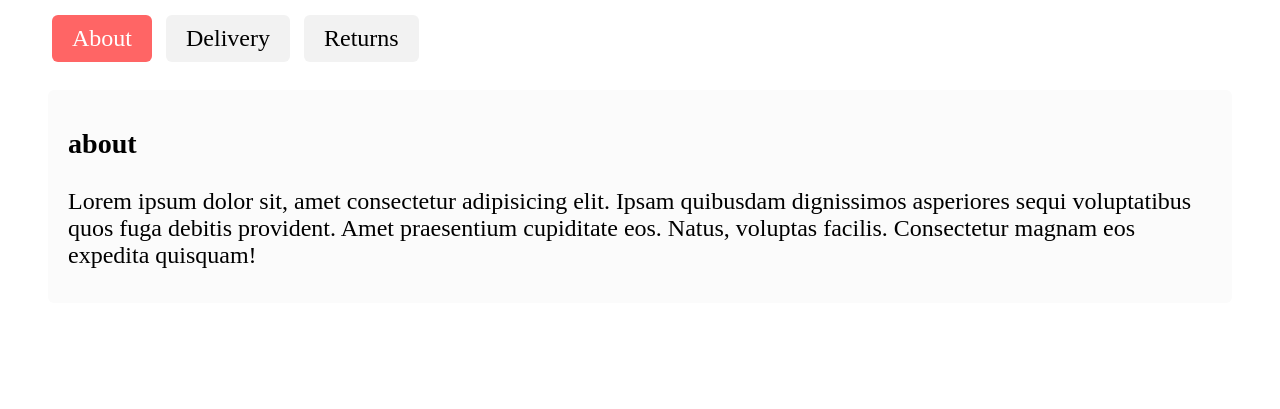
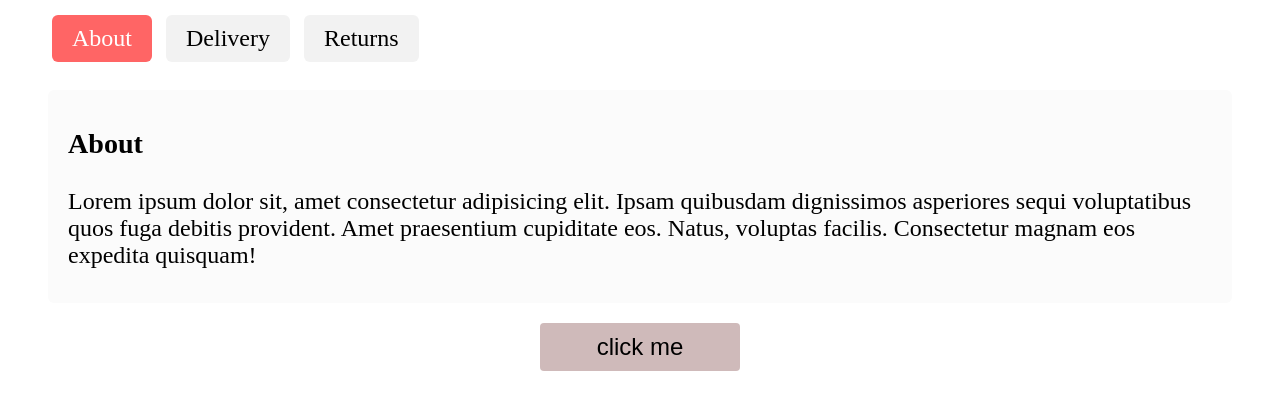
Before and after one commit to Vidhi0229/UI-Library, a website built with webpack: page index.html in a window 1280 px wide. Shown: the part 421-830 px from the top of the page. Before the commit the page ends 800 px from the top, so only its background shows below. Built offline with nearby package versions, Linux system fonts and the light colour scheme.

Commit message:
Added Html template for snackbar

```diff
--- a/index.html
+++ b/index.html
@@ -6,6 +6,17 @@
     <style>
         body{font-size: 1.5em; }
         .container{ margin: 40px; margin-top: 60px;}
+        button{
+            width: 200px;
+            background: #cfbaba;
+            padding: 10px;
+            margin: 20px auto;
+            border: none;
+            border-radius: 4px;
+            font-size: 1em;
+            cursor: pointer;
+            display: block;
+        }
     </style>
 </head>
 <body>
@@ -46,23 +57,26 @@
                 <li class="trigger" data-target="#returns">Returns</li>
             </ul>
             <div id="about" class="content active">
-                <h3>about</h3>
+                <h3>About</h3>
                 <p>Lorem ipsum dolor sit, amet consectetur adipisicing elit. Ipsam quibusdam dignissimos
                     asperiores sequi voluptatibus quos fuga debitis provident. Amet praesentium cupiditate
                     eos. Natus, voluptas facilis. Consectetur magnam eos expedita quisquam!</p>
             </div>
             <div id="delivery" class="content">
-                <h3>delivery</h3>
+                <h3>Delivery</h3>
                 <p>Lorem, ipsum dolor sit amet consectetur adipisicing elit. Non, harum? Sint dolore amet
                     porro obcaecati, atque molestiae? A tempora accusamus enim sunt, autem animi ipsam
                     reprehenderit, blanditiis est commodi natus!</p>
             </div>
             <div id="returns" class="content">
-                <h3>returns</h3>
+                <h3>Returns</h3>
                 <p>Lorem ipsum dolor sit amet consectetur adipisicing elit. Corrupti consequuntur sequi
                     est? Sed rerum veniam laboriosam quas tempore fuga rem non quibusdam reiciendis, fugiat,
                     quod consequatur officia impedit aliquid quis?</p>
             </div>
+        </div>
+        <div>
+            <button class="snackbar-trigger">click me</button>
         </div>
     </div>
 
```
